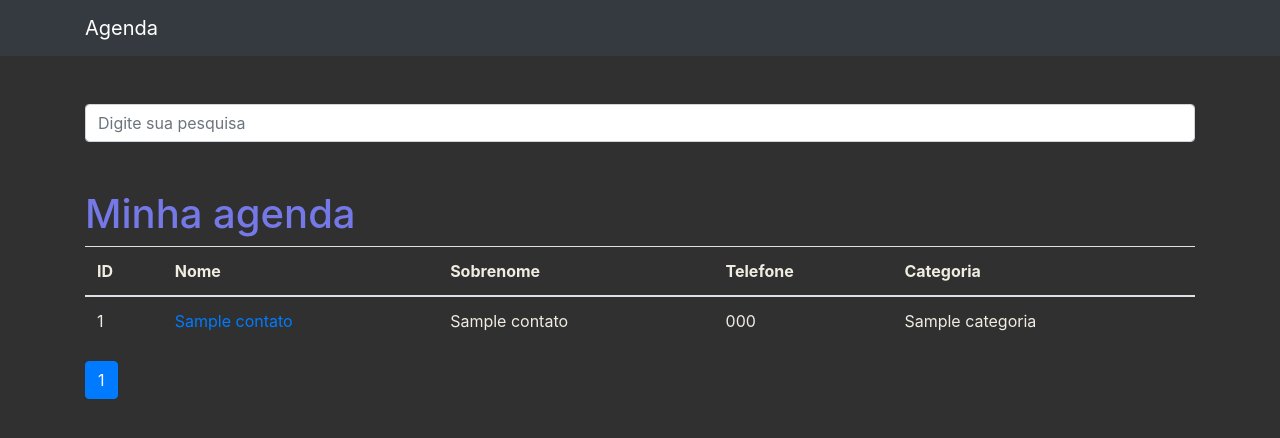
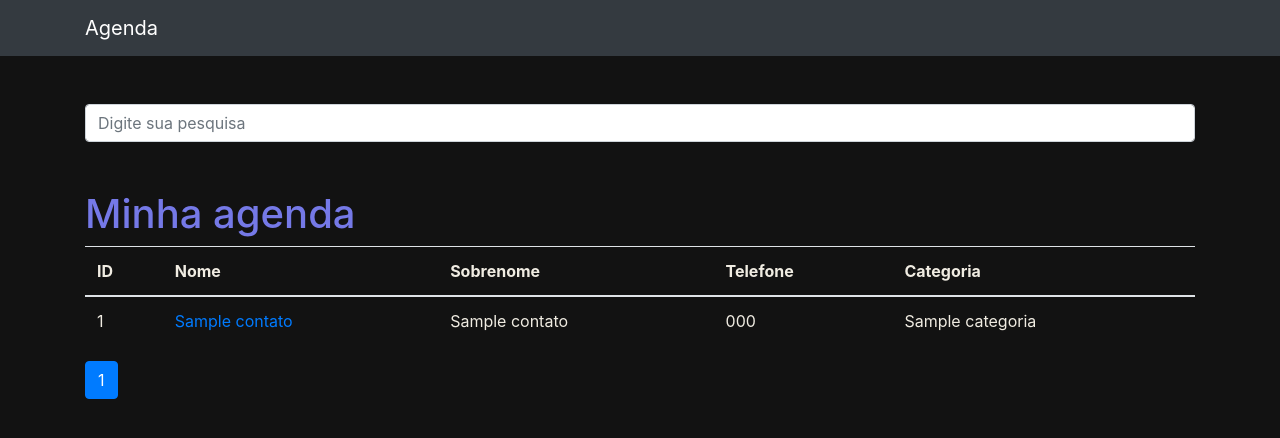
Before and after one commit to RafaelHGOliveira/agenda-old, a Django app: page / in a window 1280 px wide. Shown: the top 438 px of the page. Run offline with Django 4.2, Linux system fonts and the light colour scheme; tables that the repository leaves empty hold one stand-in row (values such as "Sample post"); some libraries are stand-ins or nearby versions.

Commit message:
ajustado cor de fundo

```diff
--- a/templates/static/css/base.css
+++ b/templates/static/css/base.css
@@ -1,5 +1,5 @@
 body {
-    background: #303030;
+    background: #121212;
     color: #f0ece2;
   }
   th, td {
```
